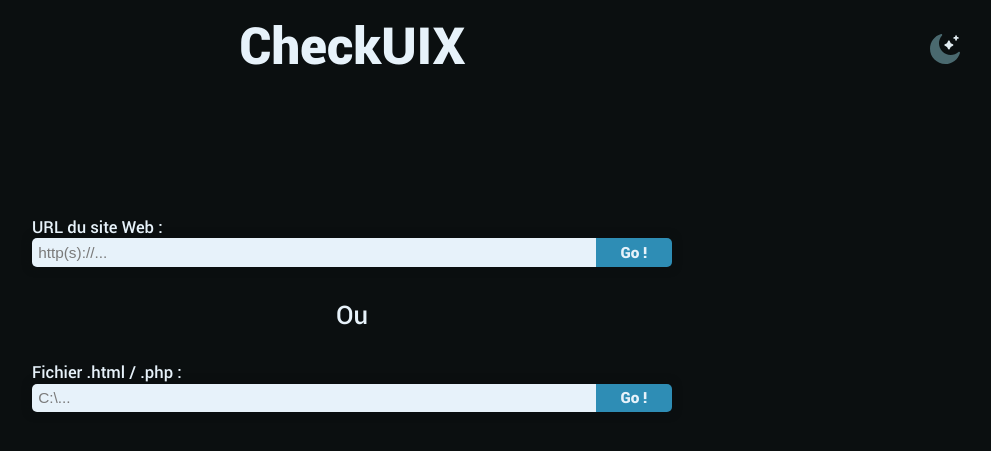
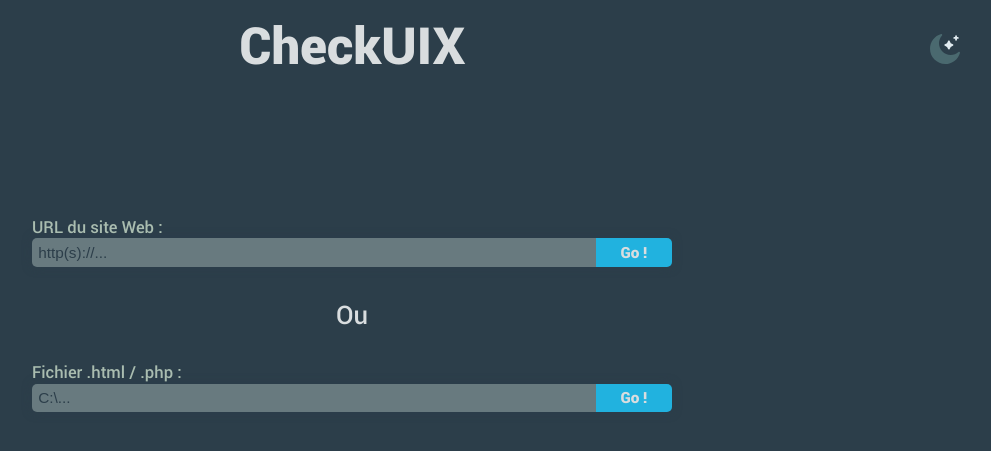
Before and after one commit to LaM0uette/CheckUIX, a PHP site: page / in a window 1280 px wide. Shown: the top 451 px of the page, without its empty margins (288-1279 px from the left). Run offline with PHP 8.4, Linux system fonts and the light colour scheme.

Commit message:
refonte des couleurs

```diff
--- a/css/generic.scss
+++ b/css/generic.scss
@@ -5,7 +5,7 @@
 }
 
 body{
-    background-color: var(--color--h1);
+    background-color: var(--color--h1-first);
 }
 
 h1{
@@ -27,5 +27,5 @@ p{
 
 label{
     font-family: "Roboto-Medium", sans-serif;
-    color: var(--color--h2);
+    color: var(--color--h1-third);
 }
--- a/css/index.html.css
+++ b/css/index.html.css
@@ -76,18 +76,14 @@ acronym {
 }
 
 :root {
-  --color--h1-dark: #0B0F10;
-  --color--h2-dark: #E7F2FA;
-  --color--h3-dark: #2E8DB5;
-  --color--h4-dark: #7A7A7A;
-  --color--h1-light: #E7F2FA;
-  --color--h2-light: #778080;
-  --color--h3-light: #2E8DB5;
-  --color--h4-light: #E7F2FA;
-  --color--h1: #0B0F10;
-  --color--h2: #E7F2FA;
-  --color--h3: #2E8DB5;
-  --color--h4: #7A7A7A;
+  --color--h1-first: #2C3E4A;
+  --color--h1-second: #687A7F;
+  --color--h1-third: #AABDB0;
+  --color--h2: #D9DDDF;
+  --color--h3: #21B2DF;
+  --color--green: #49D160;
+  --color--red: #D1495B;
+  --color--yellow: #D1C849;
 }
 
 :root {
@@ -137,18 +133,14 @@ acronym {
   font-style: normal;
 }
 :root {
-  --color--h1-dark: #0B0F10;
-  --color--h2-dark: #E7F2FA;
-  --color--h3-dark: #2E8DB5;
-  --color--h4-dark: #7A7A7A;
-  --color--h1-light: #E7F2FA;
-  --color--h2-light: #778080;
-  --color--h3-light: #2E8DB5;
-  --color--h4-light: #E7F2FA;
-  --color--h1: #0B0F10;
-  --color--h2: #E7F2FA;
-  --color--h3: #2E8DB5;
-  --color--h4: #7A7A7A;
+  --color--h1-first: #2C3E4A;
+  --color--h1-second: #687A7F;
+  --color--h1-third: #AABDB0;
+  --color--h2: #D9DDDF;
+  --color--h3: #21B2DF;
+  --color--green: #49D160;
+  --color--red: #D1495B;
+  --color--yellow: #D1C849;
 }
 
 * {
@@ -156,7 +148,7 @@ acronym {
 }
 
 body {
-  background-color: var(--color--h1);
+  background-color: var(--color--h1-first);
 }
 
 h1 {
@@ -181,7 +173,7 @@ p {
 
 label {
   font-family: "Roboto-Medium", sans-serif;
-  color: var(--color--h2);
+  color: var(--color--h1-third);
 }
 
 @keyframes slide-down {
@@ -291,7 +283,7 @@ label {
   align-items: center;
   text-align: center;
   border-radius: var(--border-radius--);
-  box-shadow: 0 0 10px var(--color--h1);
+  box-shadow: 0 0 10px var(--color--h1-first);
 }
 
 .input-link-url {
@@ -329,8 +321,8 @@ label {
   font-size: 1.2vmax;
   line-height: 2.2vw;
   width: 88%;
-  background-color: var(--color--h2);
-  color: var(--color--h1);
+  background-color: var(--color--h1-second);
+  color: var(--color--h1-first);
 }
 
 .input-link-line-edit::placeholder {
@@ -342,7 +334,7 @@ label {
 }
 
 .input-link-line-edit::selection {
-  background-color: var(--color--h1);
+  background-color: var(--color--h1-first);
   color: var(--color--h2);
 }
 
@@ -354,7 +346,7 @@ label {
   font-size: 1.2vmax;
   width: 12%;
   background-color: var(--color--h3);
-  color: var(--color--h2-dark);
+  color: var(--color--h2);
 }
 
 .input-link-button:hover {
--- a/css/index.html.scss
+++ b/css/index.html.scss
@@ -71,7 +71,7 @@
     align-items: center;
     text-align: center;
     border-radius: var(--border-radius--);
-    box-shadow: 0 0 10px var(--color--h1);
+    box-shadow: 0 0 10px var(--color--h1-first);
 }
 .input-link-url{
     animation-name: slide-up;
@@ -107,8 +107,8 @@
     font-size: 1.2vmax;
     line-height: 2.2vw;
     width: 88%;
-    background-color: var(--color--h2);
-    color: var(--color--h1);
+    background-color: var(--color--h1-second);
+    color: var(--color--h1-first);
 }
 .input-link-line-edit::placeholder {
     color: var(--color--h4);
@@ -117,10 +117,9 @@
     outline: none;
 }
 .input-link-line-edit::selection {
-    background-color: var(--color--h1);
+    background-color: var(--color--h1-first);
     color: var(--color--h2);
 }
-
 
 .input-link-button{
     border-top-right-radius: var(--border-radius--);
@@ -130,7 +129,7 @@
     font-size: 1.2vmax;
     width: 12%;
     background-color: var(--color--h3);
-    color: var(--color--h2-dark);
+    color: var(--color--h2);
 }
 .input-link-button:hover{
     color: var(--color--h1);
--- a/js/script.js
+++ b/js/script.js
@@ -1,17 +1,19 @@
 const themeToggleButton = document.getElementById("headerSwitchTheme");
 
 const darkColors = {
-    "--color--h1": "#0B0F10",
-    "--color--h2": "#E7F2FA",
-    "--color--h3": "#2E8DB5",
-    "--color--h4": "#7A7A7A"
+    "--color--h1-first": "#2C3E4A",
+    "--color--h1-second": "#687A7F",
+    "--color--h1-third": "#AABDB0",
+    "--color--h2": "#D9DDDF",
+    "--color--h3": "#21B2DF",
 };
 
 const lightColors = {
-    "--color--h1": "#E7F2FA",
-    "--color--h2": "#778080",
-    "--color--h3": "#2E8DB5",
-    "--color--h4": "#E7F2FA"
+    "--color--h1-first": "#E0E7E8",
+    "--color--h1-second": "#BDC6C7",
+    "--color--h1-third": "#497462",
+    "--color--h2": "#2C3E4A",
+    "--color--h3": "#21B2DF"
 };
 
 function setTheme(theme) {
```
Also changed, not shown: css/colors.css (+8 -12 lines), css/colors.scss (+8 -14 lines), css/generic.css (+10 -14 lines), css/responsive.html.css (+18 -26 lines), 4 other files.
